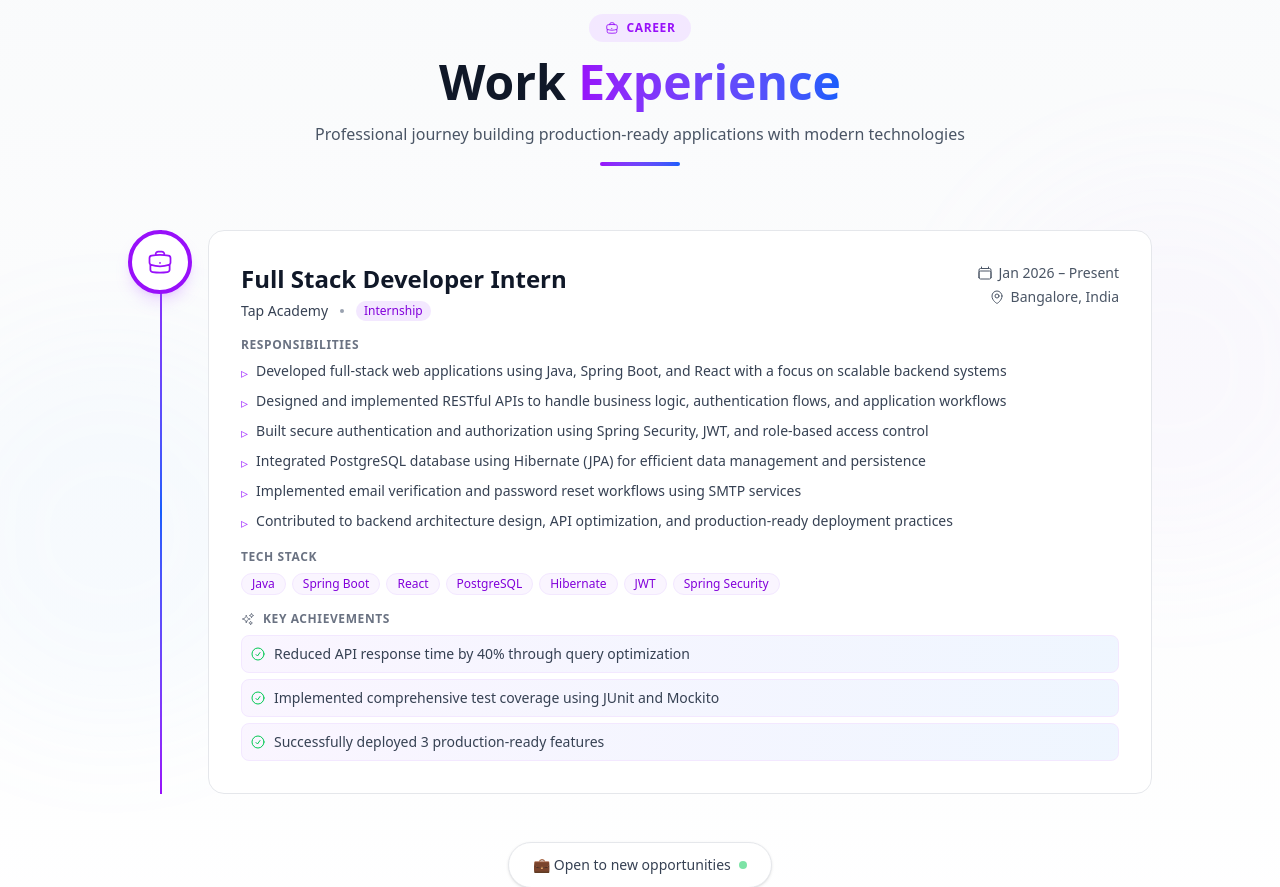
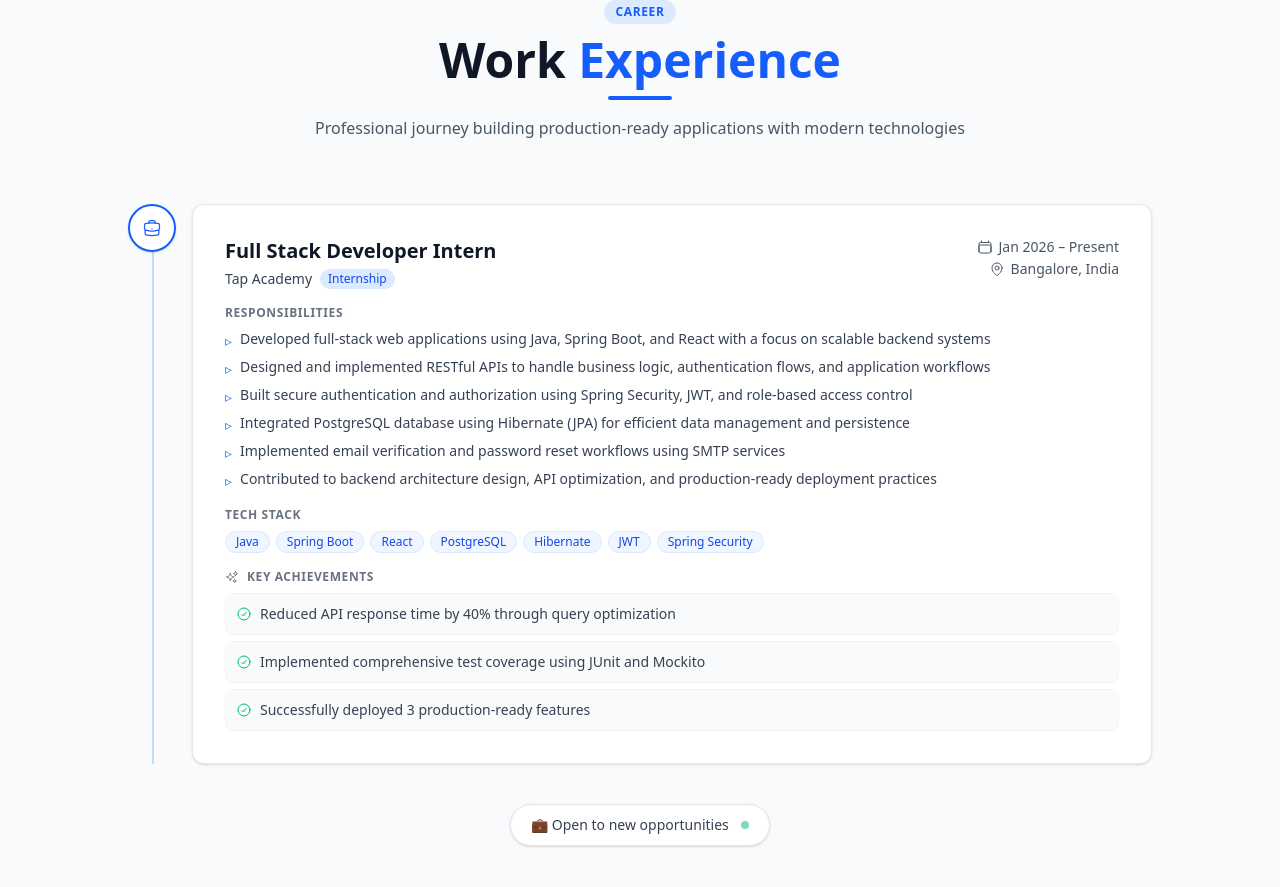
Before and after one commit to mohankumaronly/portfolio, a React (Vite) app: page / in a window 1280 px wide. Shown: the part 4745-5632 px from the top of the page. Built offline with nearby package versions, Linux system fonts and the light colour scheme.

Commit message:
refactor: clean professional experience section with improved design

```diff
--- a/src/components/Experience.jsx
+++ b/src/components/Experience.jsx
@@ -30,96 +30,90 @@ const Experience = () => {
         "Successfully deployed 3 production-ready features"
       ]
     },
-    // Add more experiences here as you grow
   ];
 
   return (
     <section
       id="experience"
-      className="py-20 sm:py-28 px-4 sm:px-6 lg:px-8 bg-gradient-to-b from-gray-50 to-white dark:from-gray-900 dark:to-gray-800 relative overflow-hidden"
+      className="py-16 sm:py-20 md:py-24 px-4 sm:px-6 lg:px-8 bg-gray-50 dark:bg-gray-900"
     >
-      {/* Animated background elements */}
-      <div className="absolute inset-0 overflow-hidden pointer-events-none">
-        <div className="absolute top-1/4 -right-20 w-96 h-96 bg-purple-300/10 dark:bg-purple-900/10 rounded-full filter blur-3xl animate-pulse"></div>
-        <div className="absolute bottom-1/4 -left-20 w-96 h-96 bg-blue-300/10 dark:bg-blue-900/10 rounded-full filter blur-3xl animate-pulse delay-1000"></div>
-      </div>
+      <div className="max-w-5xl mx-auto">
 
-      <div className="max-w-5xl mx-auto relative z-10">
         {/* Section Header */}
         <motion.div
-          initial={{ opacity: 0, y: 30 }}
+          initial={{ opacity: 0, y: 20 }}
           whileInView={{ opacity: 1, y: 0 }}
-          transition={{ duration: 0.6 }}
+          transition={{ duration: 0.5 }}
           viewport={{ once: true }}
-          className="text-center mb-16"
+          className="text-center mb-12 md:mb-16"
         >
-          <span className="inline-flex items-center gap-2 px-4 py-1.5 mb-4 text-xs font-semibold tracking-wider text-purple-600 dark:text-purple-400 bg-purple-100 dark:bg-purple-900/30 rounded-full">
-            <BriefcaseIcon className="w-3.5 h-3.5" />
+          <span className="inline-block px-3 py-1 mb-3 text-xs font-semibold tracking-wider text-blue-600 dark:text-blue-400 bg-blue-100 dark:bg-blue-900/30 rounded-full">
             CAREER
           </span>
-          <h2 className="text-3xl sm:text-4xl md:text-5xl font-bold text-gray-900 dark:text-white">
-            Work <span className="bg-gradient-to-r from-purple-600 to-blue-600 bg-clip-text text-transparent">Experience</span>
+          <h2 className="text-2xl sm:text-3xl md:text-4xl lg:text-5xl font-bold text-gray-900 dark:text-white">
+            Work <span className="text-blue-600 dark:text-blue-400">Experience</span>
           </h2>
+          <div className="w-16 h-1 bg-blue-600 dark:bg-blue-400 rounded-full mx-auto mt-3"></div>
           <p className="mt-4 text-sm sm:text-base text-gray-600 dark:text-gray-400 max-w-2xl mx-auto">
             Professional journey building production-ready applications with modern technologies
           </p>
-          <div className="w-20 h-1 bg-gradient-to-r from-purple-600 to-blue-600 rounded-full mx-auto mt-4"></div>
         </motion.div>
 
         {/* Timeline */}
         <div className="relative">
-          {/* Timeline line */}
-          <div className="absolute left-8 top-0 bottom-0 w-0.5 bg-gradient-to-b from-purple-600 via-blue-600 to-purple-600 hidden md:block"></div>
+          {/* Timeline line - hidden on mobile */}
+          <div className="absolute left-6 top-0 bottom-0 w-0.5 bg-blue-200 dark:bg-blue-800 hidden sm:block"></div>
 
           {experiences.map((exp, index) => (
             <motion.div
               key={exp.title}
-              initial={{ opacity: 0, x: -30 }}
-              whileInView={{ opacity: 1, x: 0 }}
-              transition={{ delay: index * 0.15, duration: 0.6 }}
+              initial={{ opacity: 0, y: 20 }}
+              whileInView={{ opacity: 1, y: 0 }}
+              transition={{ delay: index * 0.1, duration: 0.5 }}
               viewport={{ once: true }}
-              className="relative pl-0 md:pl-20 mb-8 last:mb-0"
+              className="relative pl-0 sm:pl-16 mb-6 last:mb-0"
             >
-              {/* Timeline dot */}
-              <div className="absolute left-0 top-0 hidden md:flex items-center justify-center">
-                <div className="w-16 h-16 rounded-full bg-white dark:bg-gray-800 border-4 border-purple-600 dark:border-purple-400 flex items-center justify-center shadow-lg shadow-purple-500/20">
-                  <BriefcaseIcon className="w-7 h-7 text-purple-600 dark:text-purple-400" />
+              {/* Timeline dot - hidden on mobile */}
+              <div className="absolute left-0 top-0 hidden sm:flex items-center justify-center">
+                <div className="w-12 h-12 rounded-full bg-white dark:bg-gray-800 border-2 border-blue-600 dark:border-blue-400 flex items-center justify-center shadow-sm">
+                  <BriefcaseIcon className="w-5 h-5 text-blue-600 dark:text-blue-400" />
                 </div>
               </div>
 
               {/* Experience Card */}
-              <div className="bg-white dark:bg-gray-800/50 rounded-2xl p-6 sm:p-8 border border-gray-200 dark:border-gray-700 hover:shadow-xl hover:shadow-purple-500/10 transition-all duration-300 group">
-                {/* Mobile timeline dot */}
-                <div className="flex md:hidden items-center gap-3 mb-4">
-                  <div className="w-10 h-10 rounded-full bg-purple-100 dark:bg-purple-900/30 flex items-center justify-center">
-                    <BriefcaseIcon className="w-5 h-5 text-purple-600 dark:text-purple-400" />
+              <div className="bg-white dark:bg-gray-800 rounded-xl p-5 sm:p-6 md:p-8 border border-gray-200 dark:border-gray-700 shadow-sm hover:shadow-md transition-all duration-300">
+
+                {/* Mobile header with icon */}
+                <div className="flex sm:hidden items-center gap-3 mb-4">
+                  <div className="w-10 h-10 rounded-full bg-blue-100 dark:bg-blue-900/30 flex items-center justify-center flex-shrink-0">
+                    <BriefcaseIcon className="w-5 h-5 text-blue-600 dark:text-blue-400" />
                   </div>
-                  <div className="flex-1 h-0.5 bg-gradient-to-r from-purple-600 to-blue-600"></div>
+                  <div className="flex-1 h-0.5 bg-blue-200 dark:bg-blue-800"></div>
                 </div>
 
                 {/* Header */}
-                <div className="flex flex-wrap items-start justify-between gap-4 mb-4">
-                  <div>
-                    <h3 className="text-xl sm:text-2xl font-semibold text-gray-900 dark:text-white group-hover:text-purple-600 dark:group-hover:text-purple-400 transition-colors">
+                <div className="flex flex-wrap items-start justify-between gap-3 mb-4">
+                  <div className="flex-1 min-w-0">
+                    <h3 className="text-lg sm:text-xl font-semibold text-gray-900 dark:text-white">
                       {exp.title}
                     </h3>
-                    <div className="flex flex-wrap items-center gap-3 mt-1.5">
+                    <div className="flex flex-wrap items-center gap-2 mt-1">
                       <span className="text-sm font-medium text-gray-700 dark:text-gray-300">
                         {exp.company}
                       </span>
-                      <span className="w-1 h-1 rounded-full bg-gray-400 dark:bg-gray-600"></span>
-                      <span className="text-xs px-2 py-0.5 bg-purple-100 dark:bg-purple-900/30 text-purple-700 dark:text-purple-300 rounded-full font-medium">
+                      <span className="w-1 h-1 rounded-full bg-gray-400 dark:bg-gray-600 hidden xs:inline"></span>
+                      <span className="text-xs px-2 py-0.5 bg-blue-100 dark:bg-blue-900/30 text-blue-700 dark:text-blue-300 rounded-full font-medium">
                         {exp.type}
                       </span>
                     </div>
                   </div>
-                  <div className="flex flex-col items-end gap-1">
-                    <div className="flex items-center gap-1.5 text-sm text-gray-600 dark:text-gray-400">
-                      <CalendarIcon className="w-4 h-4" />
+                  <div className="flex flex-col items-start sm:items-end gap-0.5 text-xs sm:text-sm text-gray-600 dark:text-gray-400 flex-shrink-0">
+                    <div className="flex items-center gap-1.5">
+                      <CalendarIcon className="w-3.5 h-3.5 sm:w-4 sm:h-4" />
                       <span>{exp.period}</span>
                     </div>
-                    <div className="flex items-center gap-1.5 text-sm text-gray-600 dark:text-gray-400">
-                      <MapPinIcon className="w-4 h-4" />
+                    <div className="flex items-center gap-1.5">
+                      <MapPinIcon className="w-3.5 h-3.5 sm:w-4 sm:h-4" />
                       <span>{exp.location}</span>
                     </div>
                   </div>
@@ -130,17 +124,17 @@ const Experience = () => {
                   <h4 className="text-xs font-semibold text-gray-500 dark:text-gray-400 uppercase tracking-wider mb-2">
                     Responsibilities
                   </h4>
-                  <ul className="space-y-2">
+                  <ul className="space-y-1.5">
                     {exp.description.map((item, idx) => (
                       <motion.li
                         key={idx}
                         initial={{ opacity: 0, x: -10 }}
                         whileInView={{ opacity: 1, x: 0 }}
-                        transition={{ delay: idx * 0.05 + 0.2 }}
+                        transition={{ delay: idx * 0.05 + 0.1 }}
                         viewport={{ once: true }}
                         className="flex items-start gap-2 text-sm text-gray-700 dark:text-gray-300"
                       >
-                        <span className="text-purple-500 dark:text-purple-400 mt-0.5">▹</span>
+                        <span className="text-blue-500 dark:text-blue-400 mt-0.5 flex-shrink-0">▹</span>
                         <span>{item}</span>
                       </motion.li>
                     ))}
@@ -156,7 +150,7 @@ const Experience = () => {
                     {exp.tech.map((tech, idx) => (
                       <span
                         key={idx}
-                        className="px-2.5 py-0.5 text-xs font-medium bg-purple-50 dark:bg-purple-900/20 text-purple-700 dark:text-purple-300 rounded-full border border-purple-100 dark:border-purple-800"
+                        className="px-2.5 py-0.5 text-xs font-medium bg-blue-50 dark:bg-blue-900/20 text-blue-700 dark:text-blue-300 rounded-full border border-blue-100 dark:border-blue-800"
                       >
                         {tech}
                       </span>
@@ -177,11 +171,11 @@ const Experience = () => {
                           key={idx}
                           initial={{ opacity: 0, scale: 0.95 }}
                           whileInView={{ opacity: 1, scale: 1 }}
-                          transition={{ delay: idx * 0.05 + 0.4 }}
+                          transition={{ delay: idx * 0.05 + 0.2 }}
                           viewport={{ once: true }}
-                          className="flex items-start gap-2 text-sm text-gray-700 dark:text-gray-300 bg-gradient-to-r from-purple-50 to-blue-50 dark:from-purple-900/20 dark:to-blue-900/20 p-2 rounded-lg border border-purple-100 dark:border-purple-800/50"
+                          className="flex items-start gap-2 text-sm text-gray-700 dark:text-gray-300 bg-gray-50 dark:bg-gray-700/30 p-2.5 rounded-lg border border-gray-100 dark:border-gray-700"
                         >
-                          <CheckCircleIcon className="w-4 h-4 text-green-500 dark:text-green-400 mt-0.5 flex-shrink-0" />
+                          <CheckCircleIcon className="w-4 h-4 text-emerald-500 dark:text-emerald-400 mt-0.5 flex-shrink-0" />
                           <span>{achievement}</span>
                         </motion.div>
                       ))}
@@ -195,17 +189,17 @@ const Experience = () => {
 
         {/* Call to Action */}
         <motion.div
-          initial={{ opacity: 0, y: 20 }}
+          initial={{ opacity: 0, y: 10 }}
           whileInView={{ opacity: 1, y: 0 }}
-          transition={{ delay: 0.6, duration: 0.6 }}
+          transition={{ delay: 0.3, duration: 0.4 }}
           viewport={{ once: true }}
-          className="mt-12 text-center"
+          className="mt-10 text-center"
         >
-          <div className="inline-flex items-center gap-2 px-6 py-3 bg-white dark:bg-gray-800/50 rounded-full border border-gray-200 dark:border-gray-700 shadow-sm hover:shadow-md transition-all duration-300">
+          <div className="inline-flex items-center gap-3 px-5 py-2.5 bg-white dark:bg-gray-800 rounded-full border border-gray-200 dark:border-gray-700 shadow-sm hover:shadow-md transition-all duration-300">
             <span className="text-sm text-gray-700 dark:text-gray-300">
               💼 Open to new opportunities
             </span>
-            <span className="w-2 h-2 bg-green-500 rounded-full animate-pulse"></span>
+            <span className="w-2 h-2 bg-emerald-500 rounded-full animate-pulse"></span>
           </div>
         </motion.div>
       </div>
```
